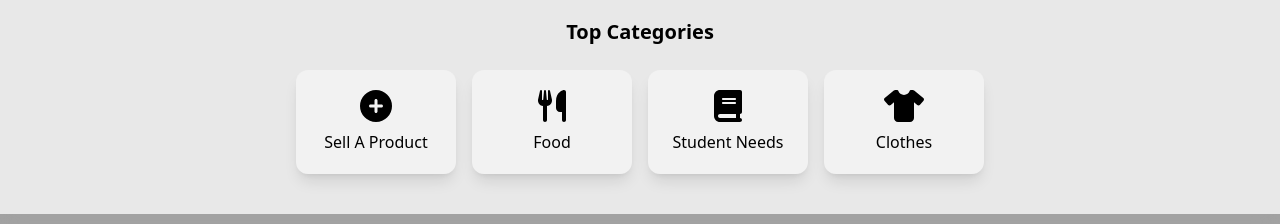
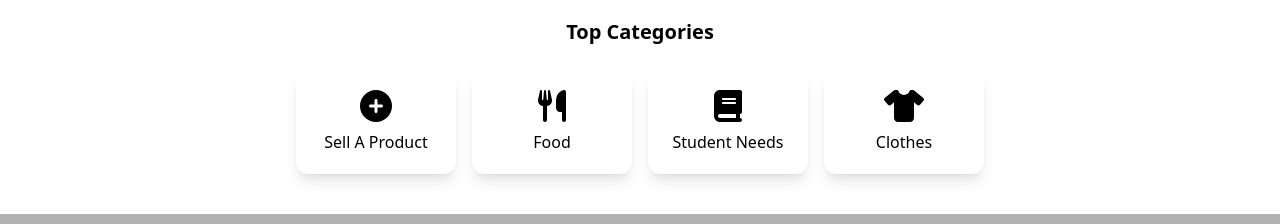
Before and after one commit to kelvin-ab7/UniMarket-Fullstack, a React (Vite) app in the folder frontend/: page /home in a window 1280 px wide. Shown: the part 502-726 px from the top of the page. Built offline with nearby package versions, Linux system fonts and the light colour scheme; no server answers; sample sign-in values are in the browser's storage.

Commit message:
New Changes

```diff
--- a/frontend/src/Pages/Home.jsx
+++ b/frontend/src/Pages/Home.jsx
@@ -74,7 +74,7 @@ export default function Home() {
   };
 
   return (
-    <div className="bg-secondary-100">
+    <div className="bg-white">
       <NavBar />
 
       {/* Hero Section */}
@@ -109,7 +109,7 @@ export default function Home() {
             <Link
               to={cat.link}
               key={idx}
-              className="w-40 p-5 rounded-xl bg-white/40 text-black hover:bg-green-500 hover:text-white transition shadow-lg"
+              className="w-40 p-5 rounded-xl bg-white text-black hover:bg-green-500 hover:text-white transition shadow-lg"
             >
               <div className="flex flex-col items-center">
                 <FontAwesomeIcon icon={cat.icon} size="2x" />
```
Also changed, not shown: 8 other files (tests, documents, lock files or other folders).
